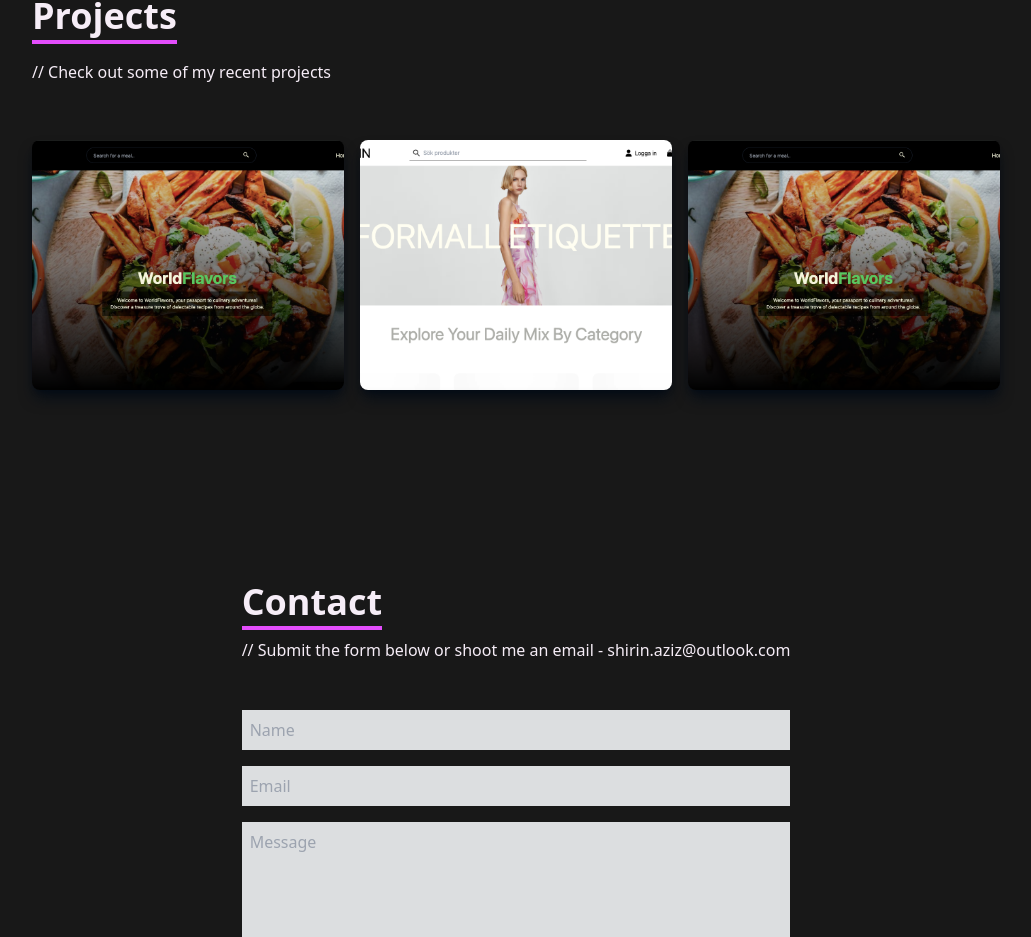
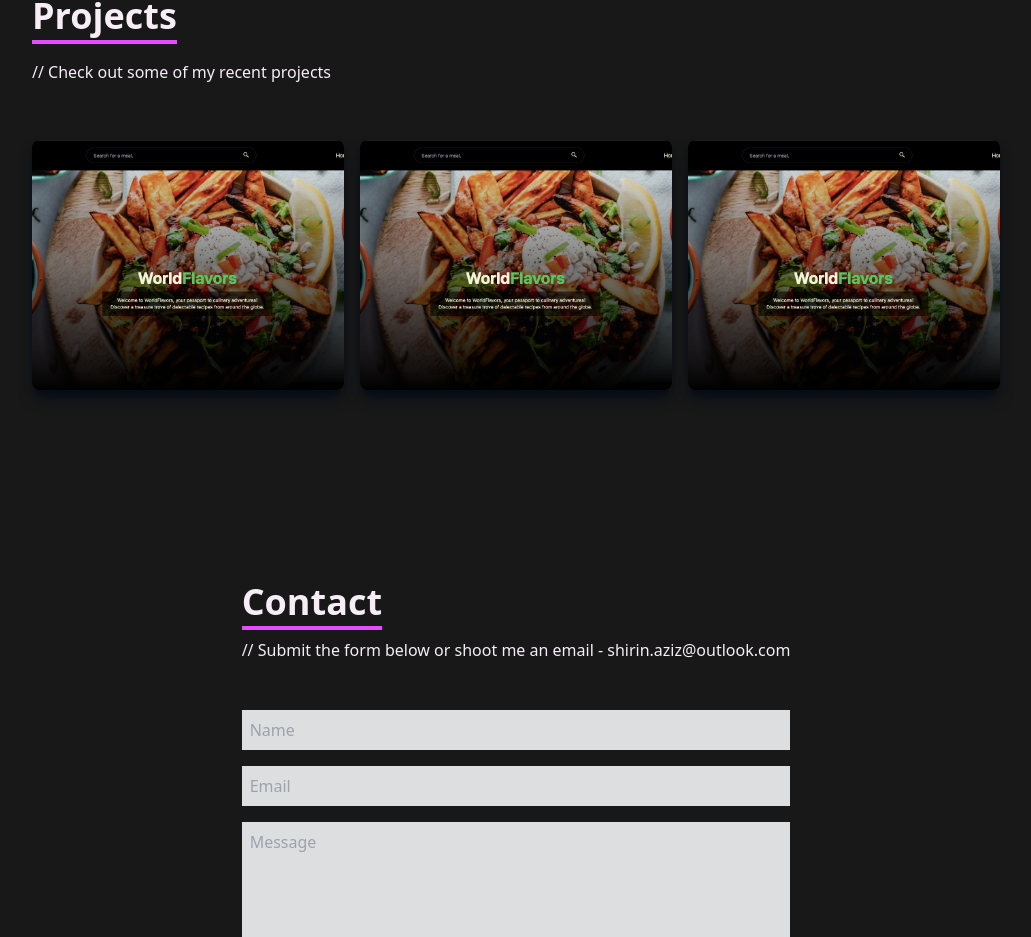
Before and after one commit to ShirinAziz/MyPortfolio, a React (Vite) app: page / in a window 1280 px wide. Shown: the part 1944-2881 px from the top of the page, without its empty margins (124-1155 px from the left). Built offline with nearby package versions, Linux system fonts and the light colour scheme.

Commit message:
removed img

```diff
--- a/src/components/Projects.jsx
+++ b/src/components/Projects.jsx
@@ -1,6 +1,5 @@
 import React from "react";
 import WorkImg from "/public/workImg.jpeg";
-import WorkImg2 from "/public/workImg2.png";
 
 const Projects = () => {
   return (
@@ -47,7 +46,7 @@ const Projects = () => {
           </div>
 
           <div
-            style={{ backgroundImage: `url(${WorkImg2})` }}
+            style={{ backgroundImage: `url(${WorkImg})` }}
             className="shadow-lg shadow-[#040c16] group container rounded-lg flex justify-center items-center mx-auto content-div"
           >
             {/* Hover Effects */}
@@ -61,10 +60,7 @@ const Projects = () => {
                     Demo
                   </button>
                 </a>
-                <a
-                  target="_blank"
-                  href="https://github.com/ShirinAziz/WebbShopApp.git"
-                >
+                <a target="_blank" href="/">
                   <button className="text-center rounded-lg px-4 py-3 m-2 bg-white text-gray-700 font-bold text-lg">
                     Code
                   </button>
```
Also changed, not shown: public/workImg2.png (deleted).
